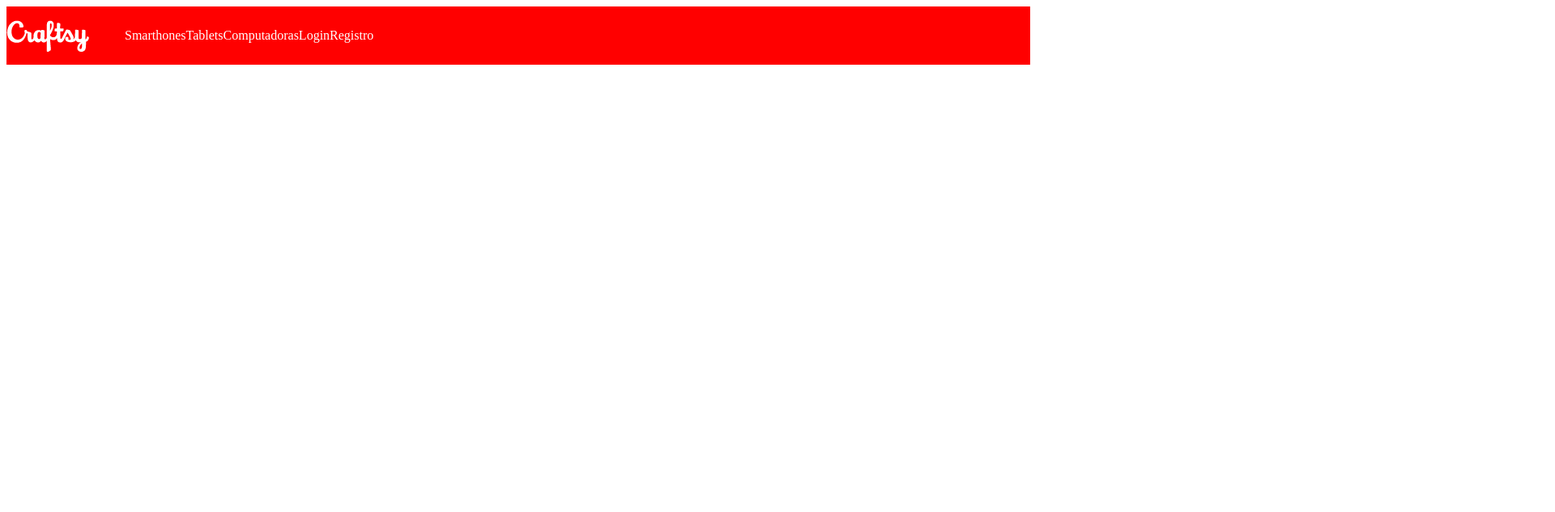
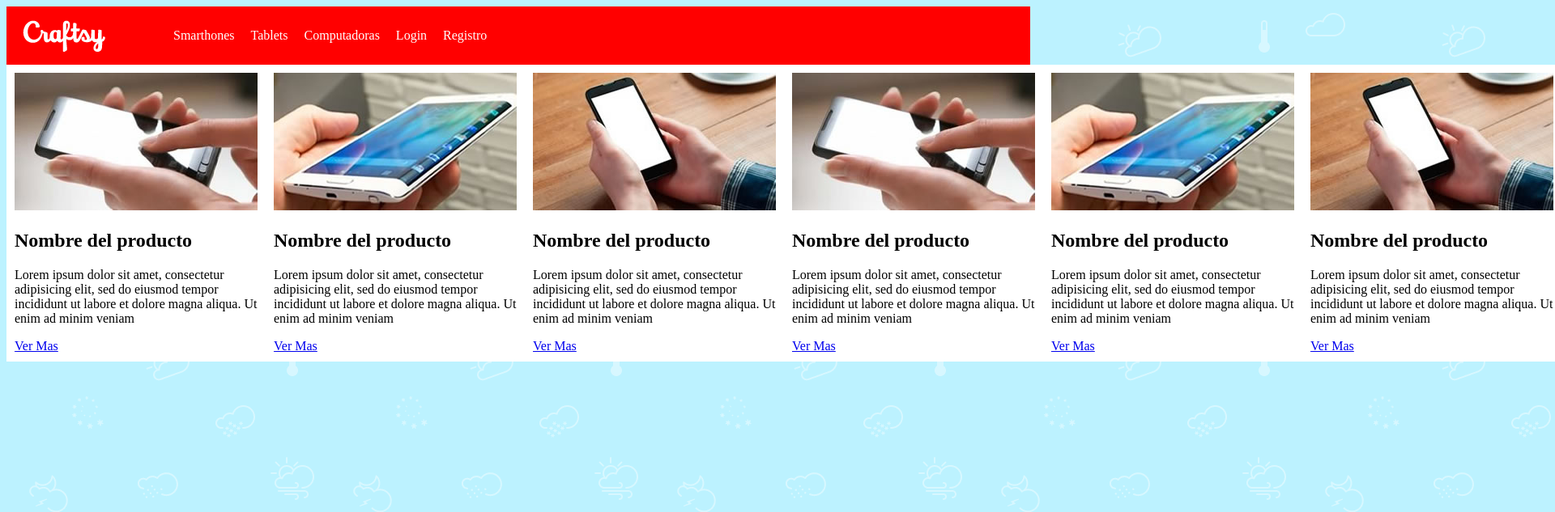
Before and after one commit to oteroeze/craftyRemastered, a plain HTML site: page index.html in a window 1280 px wide. Shown: the top 633 px of the page at 81% size, 1920 px wide, since content can reach past the window. Drawn offline with Linux system fonts and the light colour scheme.

Commit message:
NO SALE EL FLEXXXX

```diff
--- a/css/styles.css
+++ b/css/styles.css
@@ -1,6 +1,12 @@
 *{
   box-sizing: border-box;
+
 }
+
+body{
+    background-image:url(../img/bg-2.png);
+
+  }
 
 /******************** PAGINA PRINCIPAL ************************/
 
@@ -13,7 +19,7 @@ header{
 }
 
 nav{
-    display: inline-block;
+    display: inline-flex;
 }
 
 .logo{
@@ -21,6 +27,7 @@ nav{
       flex-direction: row;
       justify-content: flex-start;
       align-self: center;
+      margin-left: 20px;
 
 }
 
@@ -34,5 +41,36 @@ nav{
 }
 
 .headeritems li{
+                margin-left: 20px;
+              }
 
-            display: inline-block;
+.headeritems li .Login {
+      justify-content: flex-end ;
+
+
+}
+
+
+/************************** MAINNNNN *****************/
+
+
+.flex-container{
+
+          display: flex;
+          flex-direction:row;
+
+
+
+
+
+
+
+}
+
+.Celulares  {
+            background-color: white;
+            padding: 10px;
+
+
+
+}
--- a/index.html
+++ b/index.html
@@ -16,11 +16,82 @@
       <li><a href="#"></a>Smarthones</li>
       <li><a href="#"></a>Tablets</li>
       <li><a href="#"></a>Computadoras</li>
-      <li><a href="#"></a>Login</li>
-      <li><a href="#"></a>Registro</li>
+      <li class="Login"><a href="#"></a>Login</li>
+      <li class="Login"><a href="#"></a>Registro</li>
 
     </ul>
   </nav>
 </header>
+
+<main class="flex-container">
+
+
+<div class="Celulares">
+
+<img src="img/img-phone-01.jpg" alt="FOTO-CEL">
+<h2>Nombre del producto</h2>
+<p>Lorem ipsum dolor sit amet, consectetur adipisicing elit, sed do eiusmod tempor incididunt ut labore et dolore magna aliqua. Ut enim ad minim veniam</p>
+<a class="Vermas" href="#">Ver Mas</a>
+</div>
+
+
+<div class="Celulares">
+
+<img src="img/img-phone-02.jpg" alt="FOTO-CEL">
+<h2>Nombre del producto</h2>
+<p>Lorem ipsum dolor sit amet, consectetur adipisicing elit, sed do eiusmod tempor incididunt ut labore et dolore magna aliqua. Ut enim ad minim veniam</p>
+<a class="Vermas" href="#">Ver Mas</a>
+</div>
+
+
+<div class="Celulares">
+
+<img src="img/img-phone-03.jpg" alt="FOTO-CEL">
+<h2>Nombre del producto</h2>
+<p>Lorem ipsum dolor sit amet, consectetur adipisicing elit, sed do eiusmod tempor incididunt ut labore et dolore magna aliqua. Ut enim ad minim veniam</p>
+<a class="Vermas" href="#">Ver Mas</a>
+</div>
+
+
+<div class="Celulares">
+
+<img src="img/img-phone-01.jpg" alt="FOTO-CEL">
+<h2>Nombre del producto</h2>
+<p>Lorem ipsum dolor sit amet, consectetur adipisicing elit, sed do eiusmod tempor incididunt ut labore et dolore magna aliqua. Ut enim ad minim veniam</p>
+<a class="Vermas" href="#">Ver Mas</a>
+</div>
+
+
+<div class="Celulares">
+
+<img src="img/img-phone-02.jpg" alt="FOTO-CEL">
+<h2>Nombre del producto</h2>
+<p>Lorem ipsum dolor sit amet, consectetur adipisicing elit, sed do eiusmod tempor incididunt ut labore et dolore magna aliqua. Ut enim ad minim veniam</p>
+<a class="Vermas" href="#">Ver Mas</a>
+</div>
+
+
+<div class="Celulares">
+
+<img src="img/img-phone-03.jpg" alt="FOTO-CEL">
+<h2>Nombre del producto</h2>
+<p>Lorem ipsum dolor sit amet, consectetur adipisicing elit, sed do eiusmod tempor incididunt ut labore et dolore magna aliqua. Ut enim ad minim veniam</p>
+<a class="Vermas" href="#">Ver Mas</a>
+
+</div>
+
+
+
+
+
+
+
+
+
+
+</main>
+
+
+
 </body>
 </html>
```
